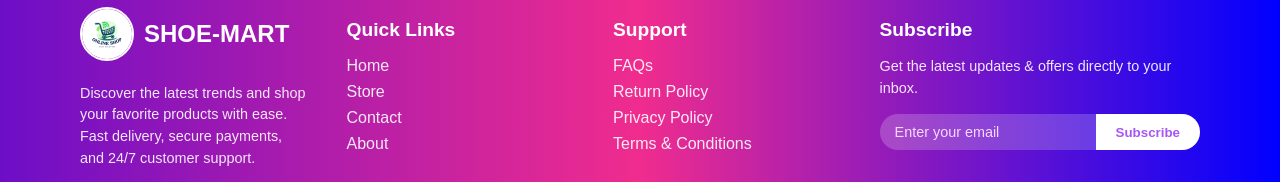
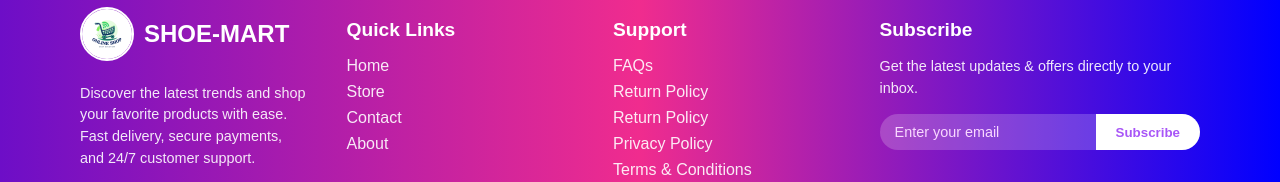
Before and after one commit to gokul-vscode/frontend-fullstack, a React (Create React App) app: page /products in a window 1280 px wide. Shown: the part 1154-1336 px from the top of the page. Built offline with nearby package versions, Linux system fonts and the light colour scheme; no server answers.

Commit message:
Fix href accessibility issue in Footer.jsx

```diff
--- a/src/Footer/Footer.jsx
+++ b/src/Footer/Footer.jsx
@@ -47,10 +47,11 @@
         <div className="footer-section">
           <h3>Support</h3>
           <ul>
-            <li><a href="#">FAQs</a></li>
-            <li><a href="#">Return Policy</a></li>
-            <li><a href="#">Privacy Policy</a></li>
-            <li><a href="#">Terms & Conditions</a></li>
+            <li><Link to="/faq">FAQs</Link></li>
+                <li><Link to="/return-policy">Return Policy</Link></li>
+                <li><Link to="/return-policy">Return Policy</Link></li>
+                <li><Link to="/privacy-policy">Privacy Policy</Link></li>
+                <li><Link to="/terms">Terms & Conditions</Link></li>
           </ul>
         </div>
 
```
